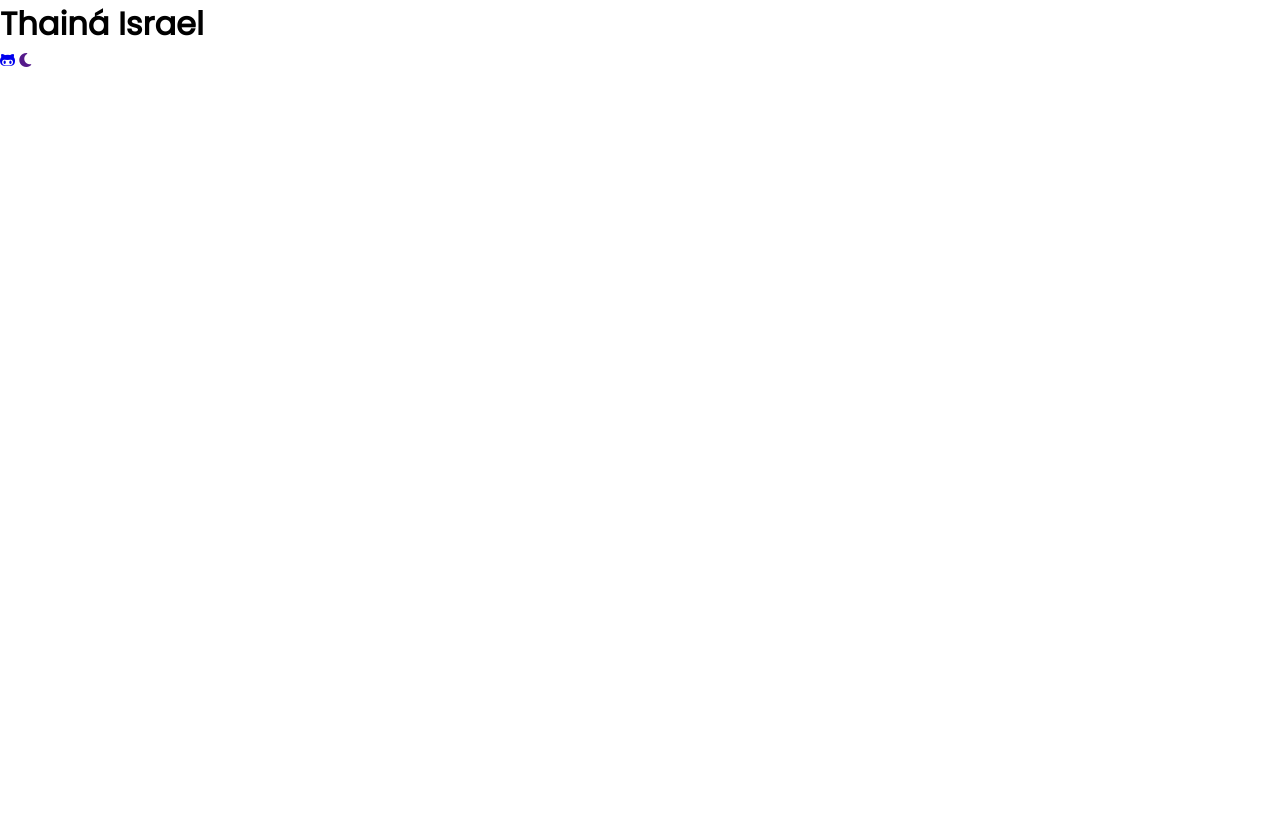
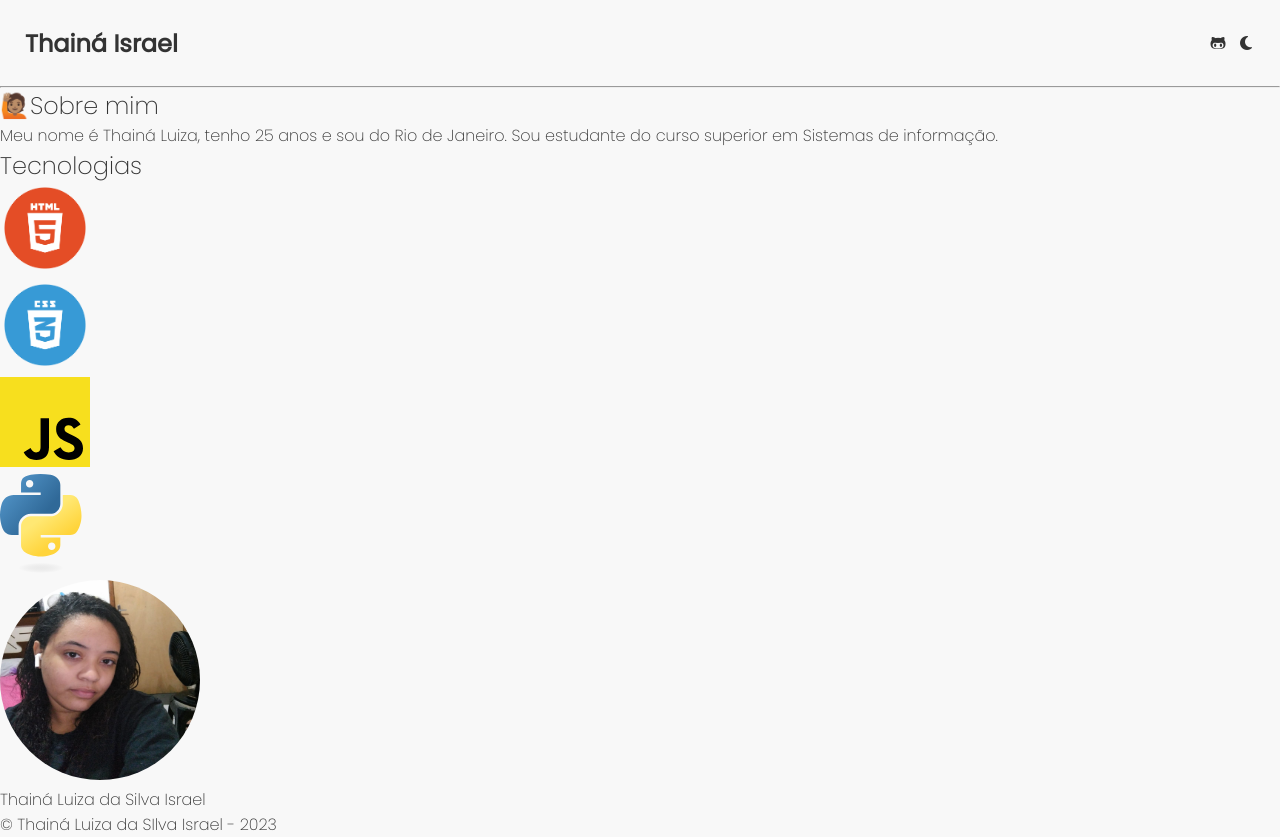
Before and after one commit to TLisrael/Portfolio, a plain HTML site: page index.html in a window 1280 px wide. Before the commit the page ends 800 px from the top, so only its background shows below. Drawn offline with Linux system fonts and the light colour scheme.

Commit message:
header e reset

```diff
--- /dev/null
+++ b/css/reset.css
@@ -0,0 +1,33 @@
+@import url('https://fonts.googleapis.com/css2?family=Poppins:wght@200;400&display=swap');
+
+:root{
+    --color-black-900: #000100 ;
+    --color-gray-50: #A1A6B4 ;
+    --color-gray-100: #333333 ;
+    --color-white-50: #F8F8F8;
+    --color-blue-100: #B4D2E7;
+    --color-blue-200: #94C5CC;
+}
+
+*{
+    margin: 0;
+    padding: 0;
+    box-sizing: border-box;
+    font-family: 'Poppins', sans-serif;
+    font-weight: lighter;
+}
+body{
+    width: 100%;
+    height: 100vh;
+    background: var(--color-white-50);
+    color: var(--color-gray-100);
+    display: flex;
+    flex-direction: column;
+    justify-content: space-between;
+}
+
+a{
+    text-decoration: none;
+    color: var(--color-gray-100);
+    transition: 0.2s ease-out;
+}
--- a/css/style.css
+++ b/css/style.css
@@ -1,17 +1,38 @@
-@import url('https://fonts.googleapis.com/css2?family=Poppins:wght@200;400&display=swap');
 
 :root{
     --color-black-900: #000100 ;
     --color-gray-50: #A1A6B4 ;
-    --color-blue-50: #F8F8F8;
+    --color-white-50: #F8F8F8;
     --color-blue-100: #B4D2E7;
     --color-blue-200: #94C5CC;
 }
 
-*{
-    margin: 0;
-    padding: 0;
-    box-sizing: border-box;
-    font-family: 'Poppins', sans-serif;
+
+header{
+    padding: 25px;
+    display: flex;
+    align-items: center;
+    justify-content: space-between;
+
+}
+header h1{
+    font-size: 24px;
     font-weight: bold;
+    cursor:pointer;
 }
+header i {
+    padding: 10px;
+    width: 25px;
+}
+header i:hover{
+    transform: scale(1.5);
+}
+
+.card img{
+    width: 90px;
+}
+figure img{
+    width: 200px;
+    height: 200px;
+    border-radius: 100%;
+}
--- a/index.html
+++ b/index.html
@@ -6,9 +6,11 @@
           content="width=device-width, user-scalable=no, initial-scale=1.0, maximum-scale=1.0, minimum-scale=1.0">
     <meta http-equiv="X-UA-Compatible" content="ie=edge">
     <link rel="stylesheet" href="/css/style.css">
+    <link rel="stylesheet" href="/css/reset.css">
     <link rel="stylesheet" href="https://cdnjs.cloudflare.com/ajax/libs/font-awesome/6.3.0/css/all.min.css"
           integrity="sha512-SzlrxWUlpfuzQ+pcUCosxcglQRNAq/DZjVsC0lE40xsADsfeQoEypE+enwcOiGjk/bSuGGKHEyjSoQ1zVisanQ=="
           crossorigin="anonymous" referrerpolicy="no-referrer"/>
+
     <title>portfólio | Thainá Israel</title>
 </head>
 <body>
@@ -19,6 +21,42 @@
         <a href=""><i class="fa-solid fa-moon"></i></a>
     </nav>
 </header>
+    <hr>
+<main>
+    <section class="conteudo-principal">
+        <article class="textos">
+            <h2>&#128587;&#127997;Sobre mim</h2>
+            <p>Meu nome é Thainá Luiza, tenho 25 anos e sou do Rio de Janeiro.
+                Sou estudante do curso superior em Sistemas de informação.
+            </p>
+        </article>
+        <aside class="techs">
+            <h2>Tecnologias</h2>
+            <div class="container-techs">
+                <div class="card">
+                    <img src="img/techs/html.png" alt="Logo HTML">
+                </div>
+                <div class="card">
+                    <img src="img/techs/css.png" alt="Logo css">
+                </div>
+                <div class="card">
+                    <img src="img/techs/javascript.svg" alt="Logo javascript">
+                </div>
+                <div class="card">
+                    <img src="img/techs/python.svg" alt="Logo Python">
+                </div>
+            </div>
+
+        </aside>
+        <figure>
+            <img src="img/perfil.jpeg" alt="Foto Thainá Luiza">
+            <figcaption>Thainá Luiza da Silva Israel</figcaption>
+        </figure>
+    </section>
+    <footer>
+        <span>&copy; Thainá Luiza da SIlva Israel - 2023</span>
+    </footer>
+</main>
 </body>
 <script src="javascript/script.js"></script>
 <script src="javascript/script.js"></script>
```
